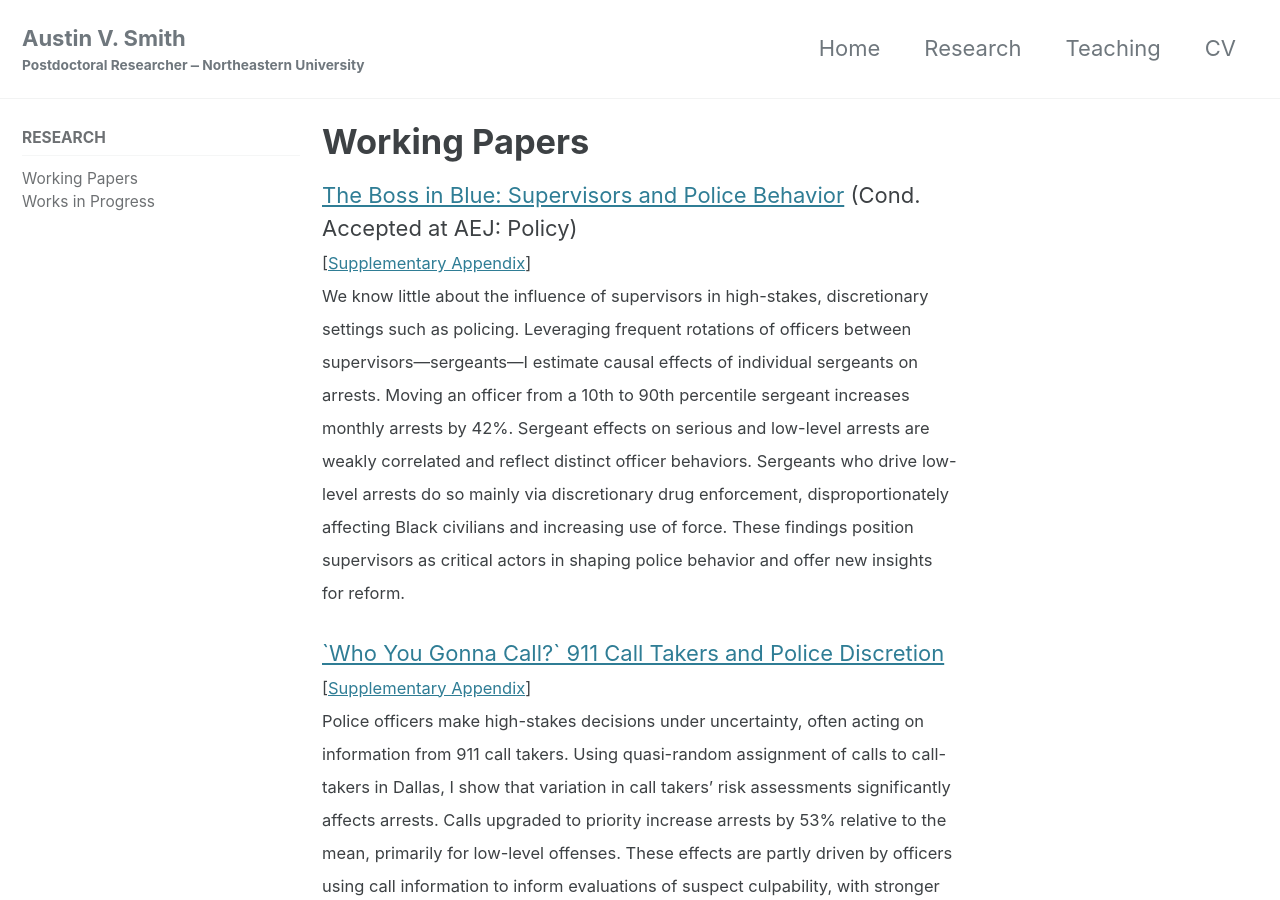
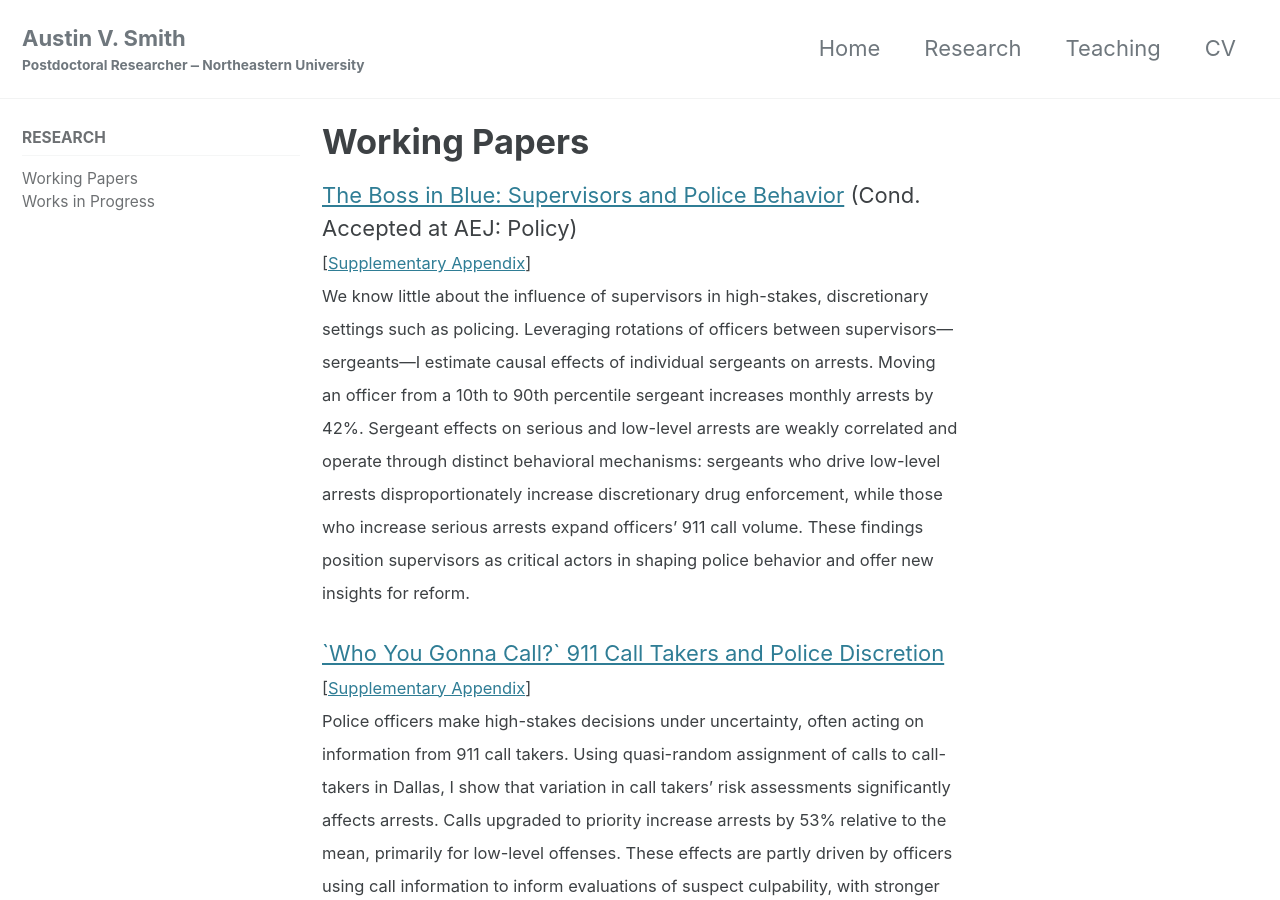
Before and after one commit to austin-v-smith-econ/austin-v-smith-econ.github.io, a Jekyll site: the page built from _research/research.md, in a window 1280 px wide and 900 px high. Built offline with Jekyll 4.4.1, drawn with Linux system fonts in a browser that asks for light colours; cached includes are drawn as plain includes.

Commit message:
Revise summaries of working papers on police behavior
Updated the summary of the first working paper to clarify the mechanisms by which sergeants influence arrests and added details about the role of 911 call takers in police discretion.

```diff
--- a/_research/research.md
+++ b/_research/research.md
@@ -6,7 +6,7 @@ permalink: /research/
 # Working Papers
 [The Boss in Blue: Supervisors and Police Behavior](../assets/pdfs/Boss_in_Blue_AVSmith.pdf) (Cond. Accepted at AEJ: Policy) <br>
 <span style="font-size:0.75em"> [[Supplementary Appendix](../assets/pdfs/Supplementary_Appendix_Boss_in_Blue.pdf)] </span><br>
-<span style="font-size:0.75em">  We know little about the influence of supervisors in high-stakes, discretionary settings such as policing. Leveraging frequent rotations of officers between supervisors—sergeants—I estimate causal effects of individual sergeants on arrests. Moving an officer from a 10th to 90th percentile sergeant increases monthly arrests by 42%. Sergeant effects on serious and low-level arrests are weakly correlated and reflect distinct officer behaviors. Sergeants who drive low-level arrests do so mainly via discretionary drug enforcement, disproportionately affecting Black civilians and increasing use of force. These findings position supervisors as critical actors in shaping police behavior and offer new insights for reform. </span>
+<span style="font-size:0.75em">  We know little about the influence of supervisors in high-stakes, discretionary settings such as policing. Leveraging rotations of officers between supervisors—sergeants—I estimate causal effects of individual sergeants on arrests. Moving an officer from a 10th to 90th percentile sergeant increases monthly arrests by 42%. Sergeant effects on serious and low-level arrests are weakly correlated and operate through distinct behavioral mechanisms: sergeants who drive low-level arrests disproportionately increase discretionary drug enforcement, while those who increase serious arrests expand officers' 911 call volume. These findings position supervisors as critical actors in shaping police behavior and offer new insights for reform. </span>
 
 [\`Who You Gonna Call?\` 911 Call Takers and Police Discretion](../assets/pdfs/calltakers_restat.pdf)<br>
 <span style="font-size:0.75em"> [[Supplementary Appendix](../assets/pdfs/calltakers_supp_appendix.pdf)] </span><br>
```
